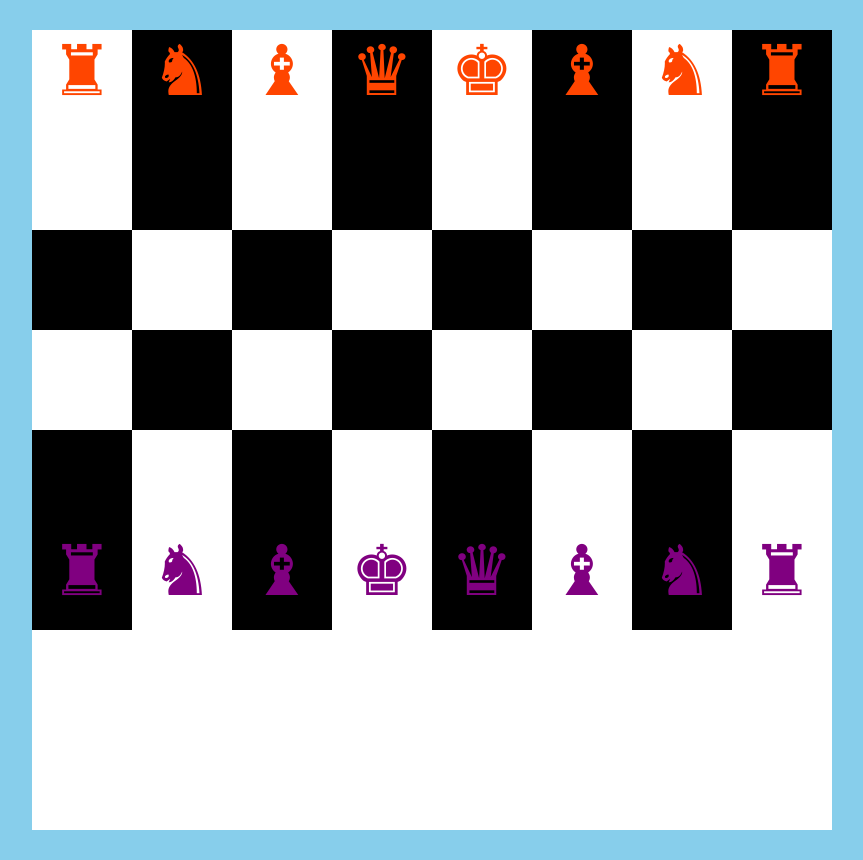
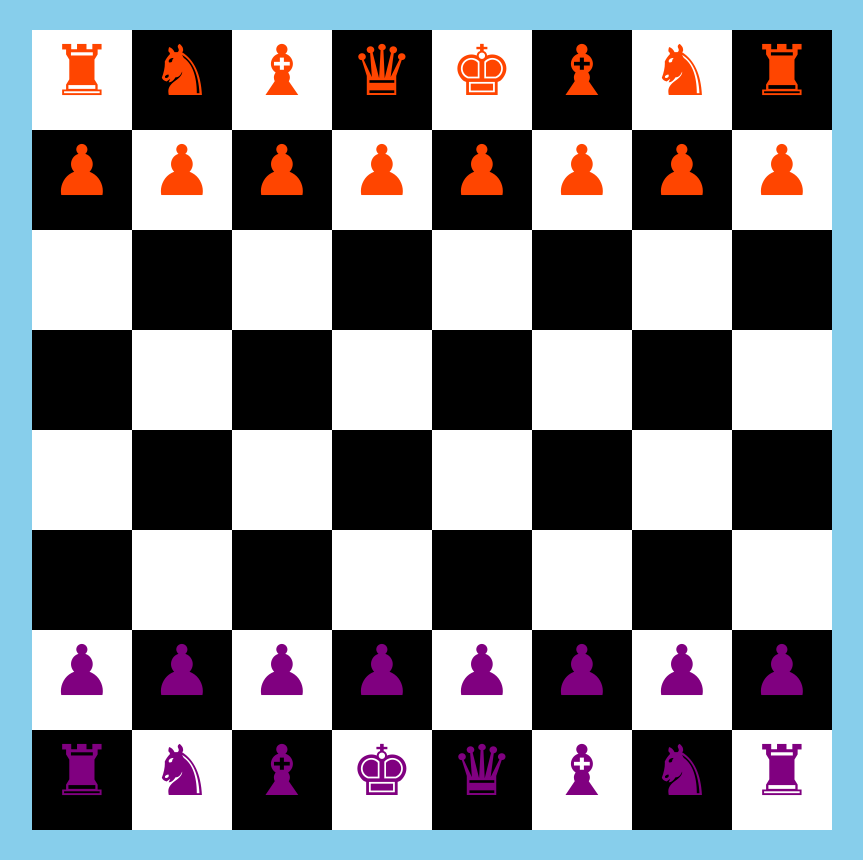
Before and after one commit to Dolapo-Mosuro/CHESS, a plain HTML site: page index.html in a window 1280 px wide. Shown: the whole page, without its empty margins (208-1071 px from the left). Drawn offline with Linux system fonts and the light colour scheme.

Commit message:
Reverted deletes

```diff
--- a/index.html
+++ b/index.html
@@ -19,6 +19,19 @@
     <div class="box black">&#9821</div>
     <div class="box">&#9822</div>
     <div class="box black">&#9820</div>
+
+  </div>
+
+  <div class="row">
+
+    <div class="box black">&#9823</div>
+    <div class="box">&#9823</div>
+    <div class="box black">&#9823</div>
+    <div class="box">&#9823</div>
+    <div class="box black">&#9823</div>
+    <div class="box">&#9823</div>
+    <div class="box black">&#9823</div>
+    <div class="box">&#9823</div>
 
   </div>
   <div class="row">
@@ -69,8 +82,18 @@
     <div class="box"></div>
 
   </div>
+  <div class="row-btn">
+    <div class="box"> &#9823 </div>
+    <div class="box black">&#9823</div>
+    <div class="box"> &#9823</div>
+    <div class="box black">&#9823</div>
+    <div class="box"> &#9823</div>
+    <div class="box black">&#9823</div>
+    <div class="box">&#9823</div>
+    <div class="box black">&#9823</div>
+  </div>
 
-
+  </div>
   <div class="row-btn">
 
     <div class="box black">&#9820</div>
```
